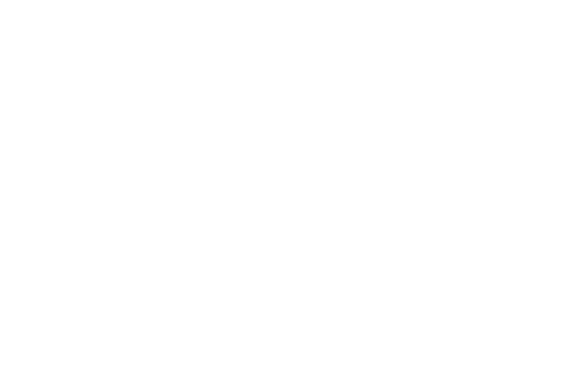
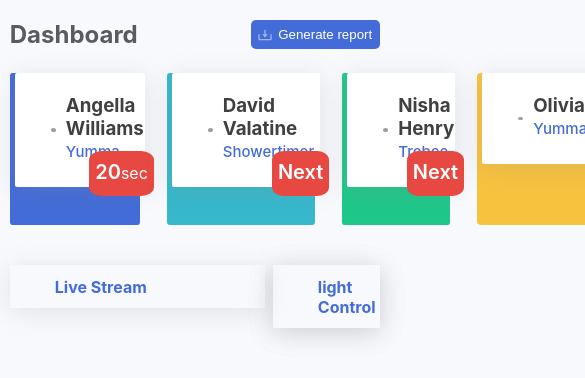
Before and after one commit to MalikArslanAhmed/cory-project-react-dashboard-page, a React (Create React App) app: page / in a window 390 px wide. Shown: the top 378 px of the page, 585 px wide, since content can reach past the window. Built offline with nearby package versions, Linux system fonts and the light colour scheme; grey boxes are pictures that could not be loaded.

Commit message:
top completed without responsiveness

```diff
--- a/package.json
+++ b/package.json
@@ -8,6 +8,7 @@
     "@testing-library/user-event": "^13.5.0",
     "react": "^18.2.0",
     "react-dom": "^18.2.0",
+    "react-icons": "^4.7.1",
     "react-scripts": "5.0.1",
     "sass": "^1.57.1",
     "web-vitals": "^2.1.4"
--- a/src/App.js
+++ b/src/App.js
@@ -1,7 +1,11 @@
+import DashBoard from "./dashBoard/DashBoard"
 function App() {
   return (
     <>
 
+
+
+  <DashBoard/>
     </>
   );
 }
--- a/src/dashBoard/Dasboard.scss
+++ b/src/dashBoard/Dasboard.scss
@@ -0,0 +1,175 @@
+body {
+    background-color: #f8f9fd;
+}
+
+.dashboard {
+    width: 95%;
+    margin: auto;
+    padding-top: 20px;
+
+    .top {
+        display: flex;
+        flex-direction: column;
+
+        .top-first {
+            display: flex;
+            justify-content: space-between;
+
+            h2 {
+                margin: 0;
+                color: #5a5a62;
+            }
+
+            button {
+                color: white;
+                padding-left: 6px;
+                padding-right: 8px;
+                background-color: #436cd8;
+                border: 0;
+                display: flex;
+                align-items: center;
+                gap: 5px;
+                border-radius: 5px;
+
+                svg {
+                    font-size: larger;
+                    color: #a1b5f4;
+                }
+            }
+        }
+
+        .top-second {
+            display: flex;
+            gap: 27px;
+            margin-top: 24px;
+
+            .blue {
+                background-color: #436cd8;
+            }
+
+            .green {
+                background-color: #1fc78a;
+            }
+
+            .purple {
+                background-color: #37b8cb;
+            }
+
+            .yellow {
+                background-color: #f7c23e;
+            }
+
+            .outter-card {
+                width: 100%;
+                border-radius: 2%;
+
+                .top-second-card {
+                    box-shadow: 0 4px 26px 0 rgba(133 133 133 / 20%);
+                    transition: 0.3s;
+                    display: flex;
+                    border-radius: 2px;
+                    width: 100%;
+                    background: white;
+                    margin-left: 5px;
+                    position: relative;
+
+                    .tag {
+                        background-color: #e74842;
+                        position: absolute;
+                        bottom: -9px;
+                        right: -9px;
+                        border-radius: 20%;
+
+                        p {
+                            span {
+                                font-weight: 400;
+                                font-size: 16px;
+                            }
+
+                            color: white;
+                            font-weight: 600;
+                            padding: 0px 6px;
+                            margin-top: 9px;
+                            margin-bottom: 12px;
+                            font-size: 20px;
+                        }
+                    }
+
+                    .img-container {
+                        width: 18%;
+                        align-items: center;
+                        display: flex;
+                        margin-left: 36px;
+                        margin-right: 9px;
+
+                        img {
+                            width: 100%;
+                            border-radius: 50%;
+                        }
+                    }
+
+                    .container {
+                        padding: 21px 1px;
+
+                        h3 {
+                            margin: 0;
+                            color: #404040;
+                        }
+
+                        p {
+                            margin: 5px;
+                            font-size: 15px;
+                            margin-top: 2px;
+                            margin-left: 0;
+                            color: #436cd8;
+                            font-weight: 450;
+                        }
+                    }
+                }
+            }
+        }
+    }
+
+    .buttom {
+        margin-top: 40px;
+        display: flex;
+        width: 100%;
+        gap: 2%;
+
+        .video-call {
+            .header {
+                box-shadow: 0 4px 26px 0 rgba(133 133 133 / 20%);
+                transition: 0.3s;
+
+                h4 {
+                    color: #436cd8;
+                    margin: 0;
+                    padding-left: 45px;
+                    padding-top: 12px;
+                    padding-bottom: 11px;
+                }
+            }
+
+            width: 69%;
+        }
+
+        .light-control {
+            width: 29%;
+            box-shadow: 0 4px 26px 0 rgba(133 133 133 / 20%);
+            transition: 0.3s;
+
+            .header {
+                box-shadow: 0 4px 26px 0 rgba(133 133 133 / 20%);
+                transition: 0.3s;
+
+                h4 {
+                    color: #436cd8;
+                    margin: 0;
+                    padding-left: 45px;
+                    padding-top: 12px;
+                    padding-bottom: 11px;
+                }
+            }
+        }
+    }
+}
--- a/src/dashBoard/DashBoard.jsx
+++ b/src/dashBoard/DashBoard.jsx
@@ -0,0 +1,94 @@
+import React from 'react'
+import './DasBoard.scss'
+import { BiDownload } from 'react-icons/bi';
+
+const DashBoard = () => {
+    return (
+        <div className='dashboard'>
+            <div className='top'>
+                <div className='top-first'>
+                    <h2>Dashboard</h2>
+                    <button><BiDownload />Generate report</button>
+                </div>
+                <div className='top-second'>
+                    <div className='outter-card blue'>
+                        <div className='top-second-card'>
+                            <div className='img-container'>
+                                <img src="https://www.w3schools.com/bootstrap4/img_avatar3.png" alt="Avatar" />
+                            </div>
+                            <div className='container'>
+                                <h3>Angella Williams</h3>
+                                <p>Yumma</p>
+                            </div>
+                            <div className='tag'><p>20<span>sec</span></p></div>
+                        </div>
+                    </div>
+                    <div className='outter-card purple'>
+                        <div className='top-second-card'>
+                            <div className='img-container'>
+                                <img src="https://www.w3schools.com/bootstrap4/img_avatar3.png" alt="Avatar" />
+                            </div>
+                            <div className='container'>
+                                <h3>David Valatine</h3>
+                                <p>Showertimer</p>
+                            </div>
+                            <div className='tag'><p>Next</p></div>
+                        </div>
+                    </div>
+                    <div className='outter-card green'>
+                        <div className='top-second-card'>
+                            <div className='img-container'>
+                                <img src="https://www.w3schools.com/bootstrap4/img_avatar3.png" alt="Avatar" />
+                            </div>
+                            <div className='container'>
+                                <h3>Nisha Henry</h3>
+                                <p>Trebee</p>
+                            </div>
+                            <div className='tag'><p>Next</p></div>
+                        </div>
+                    </div>
+                    <div className='outter-card yellow'>
+                        <div className='top-second-card'>
+                            <div className='img-container'>
+                                <img src="https://www.w3schools.com/bootstrap4/img_avatar3.png" alt="Avatar" />
+                            </div>
+                            <div className='container'>
+                                <h3>OliviaSweetChild79!!</h3>
+                                <p>Yumma</p>
+                            </div>
+                            <div className='tag'><p>Next</p></div>
+                        </div>
+                    </div>
+                    <div className='outter-card blue'>
+                        <div className='top-second-card'>
+                            <div className='img-container'>
+                                <img src="https://www.w3schools.com/bootstrap4/img_avatar3.png" alt="Avatar" />
+                            </div>
+                            <div className='container'>
+                                <h3>John Doe</h3>
+                                <p>Architect & Engineer</p>
+                            </div>
+                            <div className='tag'><p>Next</p></div>
+                        </div>
+                    </div>
+                </div>
+            </div>
+            <div className='buttom'>
+                <div className='video-call'>
+                    <div className='header'>
+                    <h4>Live Stream</h4>
+                    </div>
+                </div>
+                <div className='light-control'>
+                    <div className='header'>
+                    <h4>light Control</h4>
+                    </div>
+                </div>
+            </div>
+            <div>
+            </div>
+        </div>
+    )
+}
+
+export default DashBoard
```
Also changed, not shown: 1 other file (tests, documents, lock files or other folders).
